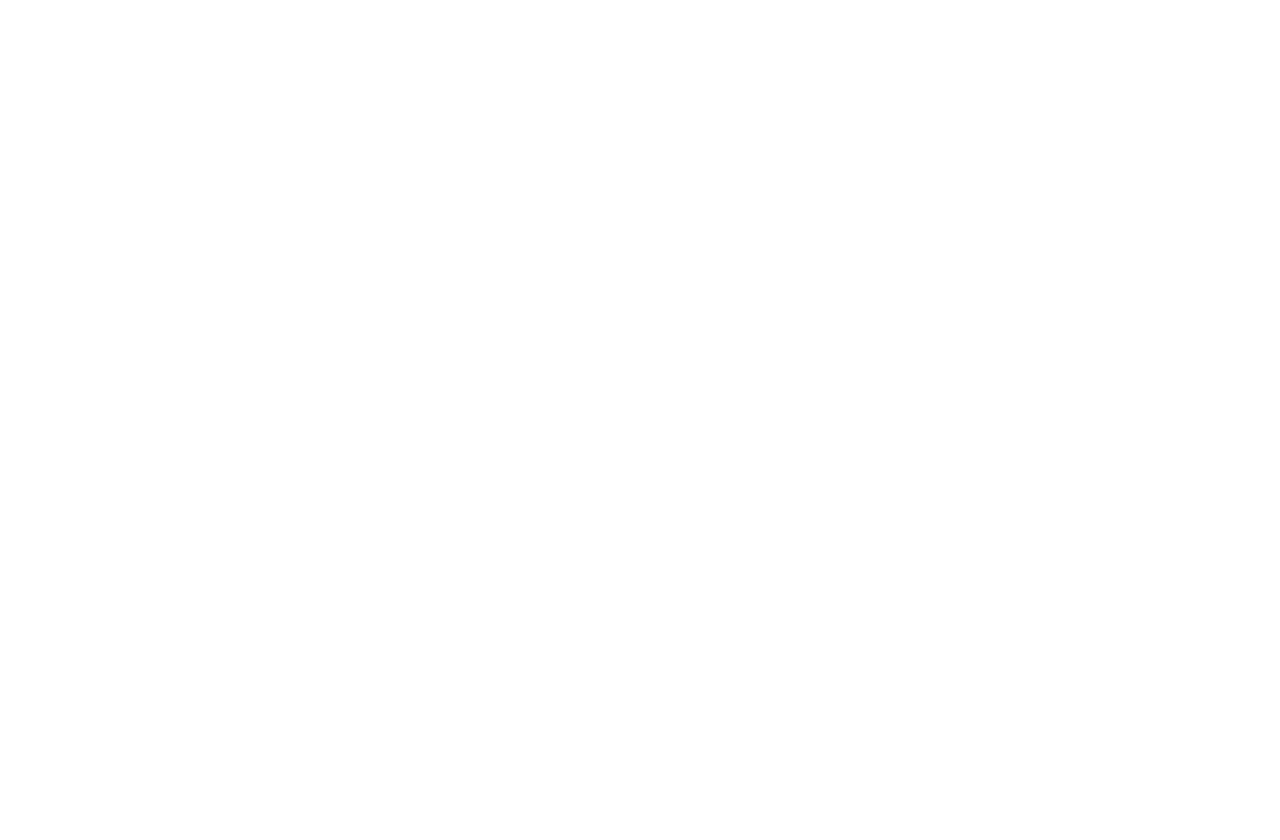
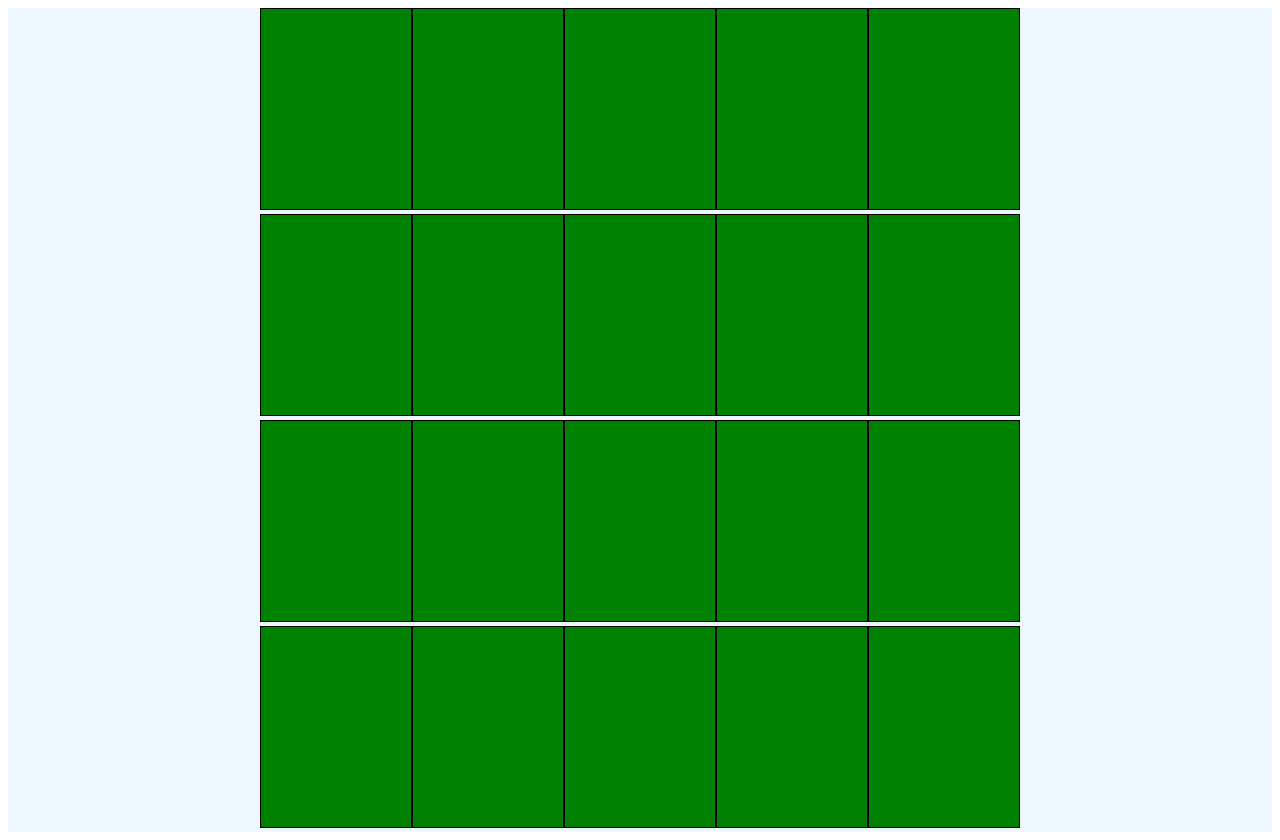
Before and after one commit to Matth3wSmith/Webprogramozas, a plain HTML site: page Memóriajáték/jatek.html in a window 1280 px wide. Before the commit the page ends 800 px from the top, so only its background shows below. Drawn offline with Linux system fonts and the light colour scheme.

Commit message:
Memóriajáték

```diff
--- a/Memóriajáték/jatek.html
+++ b/Memóriajáték/jatek.html
@@ -5,9 +5,13 @@
     <meta name="viewport" content="width=device-width, initial-scale=1.0">
     <title>Memóriajáték</title>
     <link rel="stylesheet" href="style.css">
-    <style src="script.js"></style>
+    <script src="script.js"></script>
 </head>
-<body>
+<body onload="init()">
+    <div id="asztal">
+
+    </div>
+
 
 </body>
 </html>
--- a/Memóriajáték/script.js
+++ b/Memóriajáték/script.js
@@ -1 +1,35 @@
-"mcisti.jpg","cartman.png","szav.jpg","rezsi.jpg","fidesz.jpg","jobbik.jpg","gurcsany.jpg","tim.jpg","biran.jpg","michaelscott.png","kermitclorox.jpg","mcisti3.jpg","mcisti2.jpg"
+const kepek=["mcisti.jpg","cartman.png","szav.jpg","rezsi.jpg","fidesz.jpg","jobbik.jpg","gurcsany.jpg","tim.jpg","biran.jpg","michaelscott.png","kermitclorox.jpg","mcisti3.jpg","mcisti2.jpg"]
+const kepDarab = kepek.length;
+const pakli = [];
+function init(){
+
+    let asztal = document.getElementById("asztal");
+    for (let i = 0; i < 4; i++){
+        let sor = document.createElement("div")
+        sor.classList.add("sor")
+        for (let k = 0; k < 5; k++){
+            let karyta = document.createElement("div")
+            karyta.classList.add("kartya")
+            karyta.classList.add("kartyale")
+            karyta.addEventListener("click", forditas)
+            karyta.dataset.forditva=false
+            sor.appendChild(karyta)
+        }
+        asztal.appendChild(sor)
+    }
+
+}
+
+function forditas(e){
+    if (e.target.forditva){
+
+        e.target.classList.add("kartyale")
+        e.target.classList.remove("kartyafel")
+    }
+    else
+    {
+
+        e.target.classList.remove("kartyale")
+        e.target.classList.add("kartyafel")
+    }
+}
--- a/Memóriajáték/style.css
+++ b/Memóriajáték/style.css
@@ -0,0 +1,24 @@
+.sor{
+    background-color: aliceblue;
+    text-align: center;
+}
+
+.kartya{
+    background-color: green;
+    border: 1px black solid;
+    width: 150px;
+    height: 200px;
+    display: inline-block;
+    background-image: url(img/gurcsany.jpg);
+    background-size: cover;
+    background-position: center;
+
+}
+
+.kartyale{
+    background-image: none;
+    background-color: green;
+}
+.kartyafel{
+    background-image: url(img/gurcsany.jpg);
+}
```
